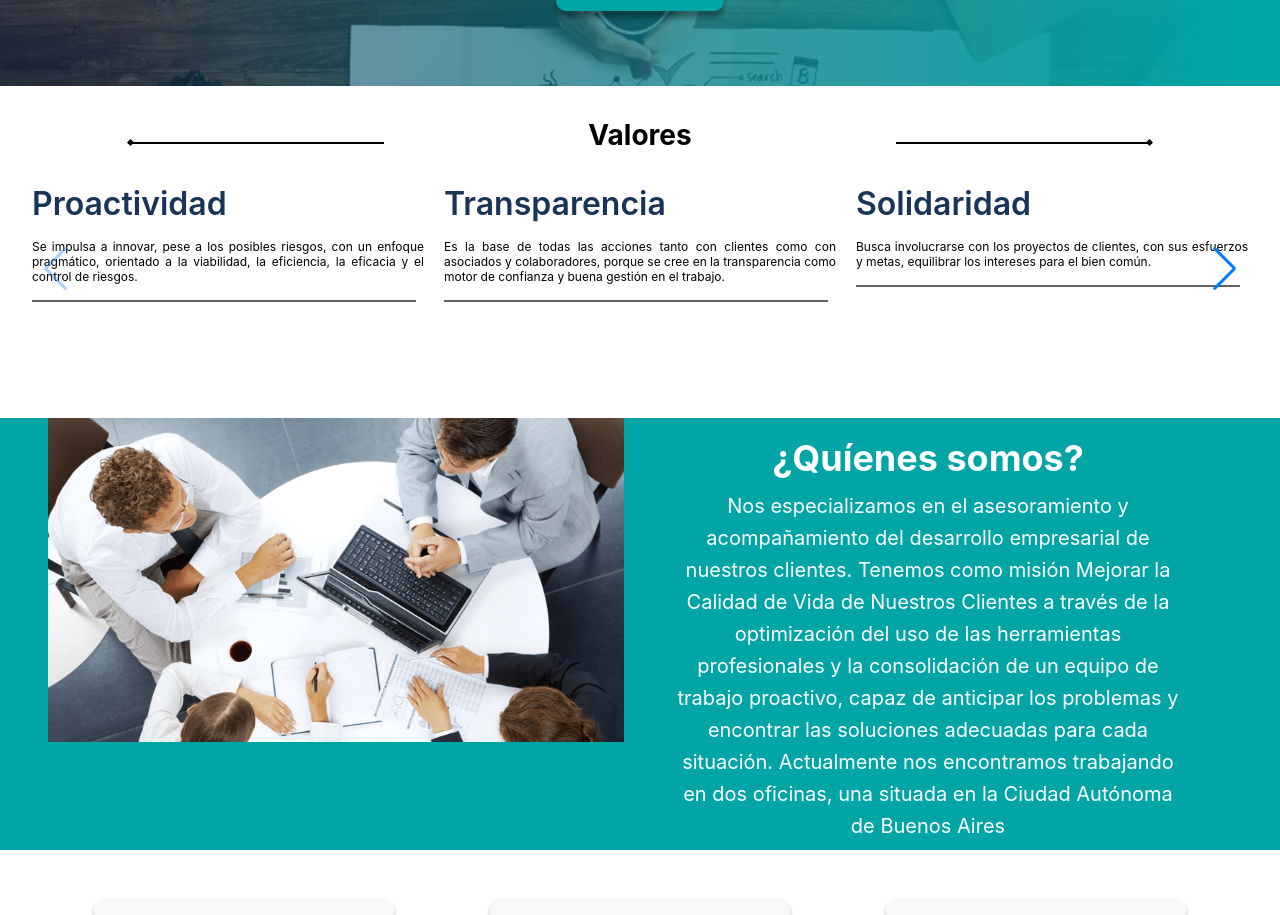
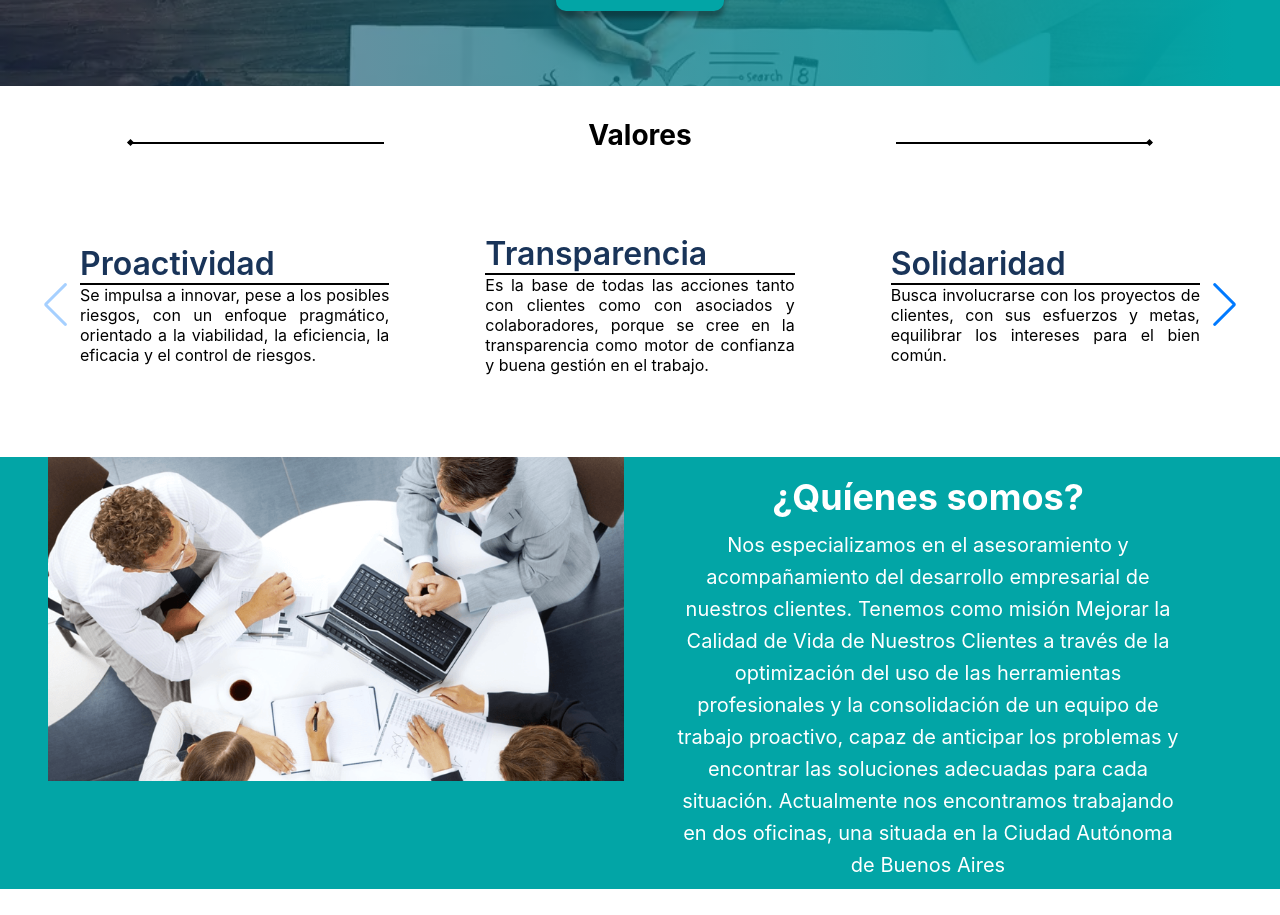
Before and after one commit to Felipe-Suarez/Boschetti-Bordoni, a React (Create React App) app: page / in a window 1280 px wide. Shown: the part 2508-3423 px from the top of the page. Built offline with nearby package versions, Linux system fonts and the light colour scheme; the HTML template or start-up script is replaced by a standard one.

Commit message:
update values

```diff
--- a/src/components/Header/Header.js
+++ b/src/components/Header/Header.js
@@ -50,7 +50,7 @@ const Header = () => {
             <Link onClick={closeMenu} to='services' smooth={true} offset={-120} duration={500}>
               <li onMouseOver={() => { setClass(('toService')) }} className='nav-menu-link'>Servicios</li>
             </Link>
-            <Link onClick={closeMenu} to='values' smooth={true} offset={-100} duration={500}>
+            <Link onClick={closeMenu} to='values' smooth={true} offset={-120} duration={500}>
               <li onMouseOver={() => { setClass(('toValues')) }} className='nav-menu-link'>Valores</li>
             </Link>
             <Link onClick={closeMenu} to='quienes-somos' smooth={true} offset={-100} duration={500}>
--- a/src/components/Values/Values.js
+++ b/src/components/Values/Values.js
@@ -9,6 +9,10 @@ import "./values.css";
 import "./mediaQuerys.css";
 
 const Values = () => {
+  const isMobile = () => {
+    return window.innerWidth < 600
+  }
+
   return (
     <section className="values">
 
@@ -20,8 +24,8 @@ const Values = () => {
 
       <div className="swiper-container">
         <Swiper
-                spaceBetween={20}
-                slidesPerView={3}
+          spaceBetween={0}
+          slidesPerView={isMobile() ? 1 : 3}
           onSlideChange={() => console.log("slide change")}
           onSwiper={(swiper) => console.log(swiper)}
           navigation={true}
@@ -30,37 +34,31 @@ const Values = () => {
           <SwiperSlide>
             <span className="value-title">Proactividad</span>
             <p className="value-txt">Se impulsa a innovar, pese a los posibles riesgos, con un enfoque pragmático, orientado a la viabilidad, la eficiencia, la eficacia y el control de riesgos.</p>
-            <span className="arrow"></span>
           </SwiperSlide>
           <SwiperSlide>
             <span className="value-title">Transparencia</span>
             <p className="value-txt">Es la base de todas las acciones tanto con clientes como con asociados y colaboradores, porque se cree en la transparencia como motor de confianza y buena gestión en el trabajo.
             </p>
-            <span className="arrow"></span>
           </SwiperSlide>
           <SwiperSlide>
             <span className="value-title">Solidaridad</span>
             <p className="value-txt">Busca involucrarse con los proyectos de clientes, con sus esfuerzos y metas, equilibrar los intereses para el bien común.
             </p>
-            <span className="arrow"></span>
           </SwiperSlide>
           <SwiperSlide>
             <span className="value-title">Sostenibilidad</span>
             <p className="value-txt">Una empresa sólo puede perdurar en el tiempo si es sostenible, es decir, si sabe aprovechar al máximo sus recursos, tanto tangibles como intangibles. Para que cualquier organización comprometida con la sostenibilidad es fundamental la implicación de sus grupos de interés en la comprensión de los impactos de sus acciones, decisiones, productos, etc.
             </p>
-            <span className="arrow"></span>
           </SwiperSlide>
           <SwiperSlide>
             <span className="value-title">Creación y difusión del conocimiento</span>
             <p className="value-txt">Se tiene el objetivo de ser cada día una auténtica comunidad de conocimiento y aprendizaje continuo, de la cual participan colaboradores, asociados y clientes, así como otras entidades y personas. A través de ese conocimiento compartido se genera valor, orientado siempre hacia la sostenibilidad.
             </p>
-            <span className="arrow"></span>
           </SwiperSlide>
           <SwiperSlide>
             <span className="value-title">Carácter emprendedor</span>
             <p className="value-txt">Se pretende desarrollar formas innovadoras para asistir y acompañar a emprendedores y empresas.
             </p>
-            <span className="arrow"></span>
           </SwiperSlide>
 
         </Swiper>
--- a/src/components/Values/mediaQuerys.css
+++ b/src/components/Values/mediaQuerys.css
@@ -1,33 +1,29 @@
 @media screen and (min-width: 1000px) {
-    .values{
+  .values {
     width: 100vw;
-        height: 300px;
   }
 
-    .swiper-container{
+  .swiper-container {
     margin: 2rem;
   }
 
-    .value-title{
+  .value-title {
     color: var(--main-color);
     font-size: 2rem;
     font-weight: 600;
   }
 
-    .value-txt{
-        font-size: 0.75rem;
+  .value-txt {
+    display: inline-block;
+    font-size: 1rem;
     font-weight: 400;
     text-align: justify;
-        margin-top: 1rem;
   }
 
-    .arrow{
+  .arrow {
     position: absolute;
     width: 30vw;
     height: 1.5px;
-        margin-top: 1rem;
     background-color: #606265;
   }
-
-
 }
--- a/src/components/Values/values.css
+++ b/src/components/Values/values.css
@@ -1,34 +1,36 @@
-.values{
+.values {
   width: 100vw;
-    height: 350px;
+  margin: 2rem 0;
 }
 
-.swiper-container{
-    margin: 1rem;
+.swiper-wrapper {
+  /* align-items: flex-start; */
+  align-items: center;
 }
 
-
-.value-title{
-    color: var(--main-color);
-    font-size: 1rem;
-    font-weight: 600;
+.swiper-slide {
+  text-align: left;
+  padding: 0 3rem;
+  display: flex;
+  flex-direction: column;
 }
 
-.value-txt{
-    display: hidden !important;
+.value-title {
+  color: var(--main-color);
+  font-size: 1.5rem;
+  font-weight: 600;
+  border-bottom: 2px solid #000;
 }
 
+.value-txt {
+  font-size: 1rem;
+}
 
-.title-box{
+.title-box {
   position: relative;
 }
 
 /* ARROW */
-.arrow{
-    display: hidden;
-}
-
-
 
 .arrow-left {
   position: absolute;
```
Lines whose indentation alone changed are shown as unchanged.
